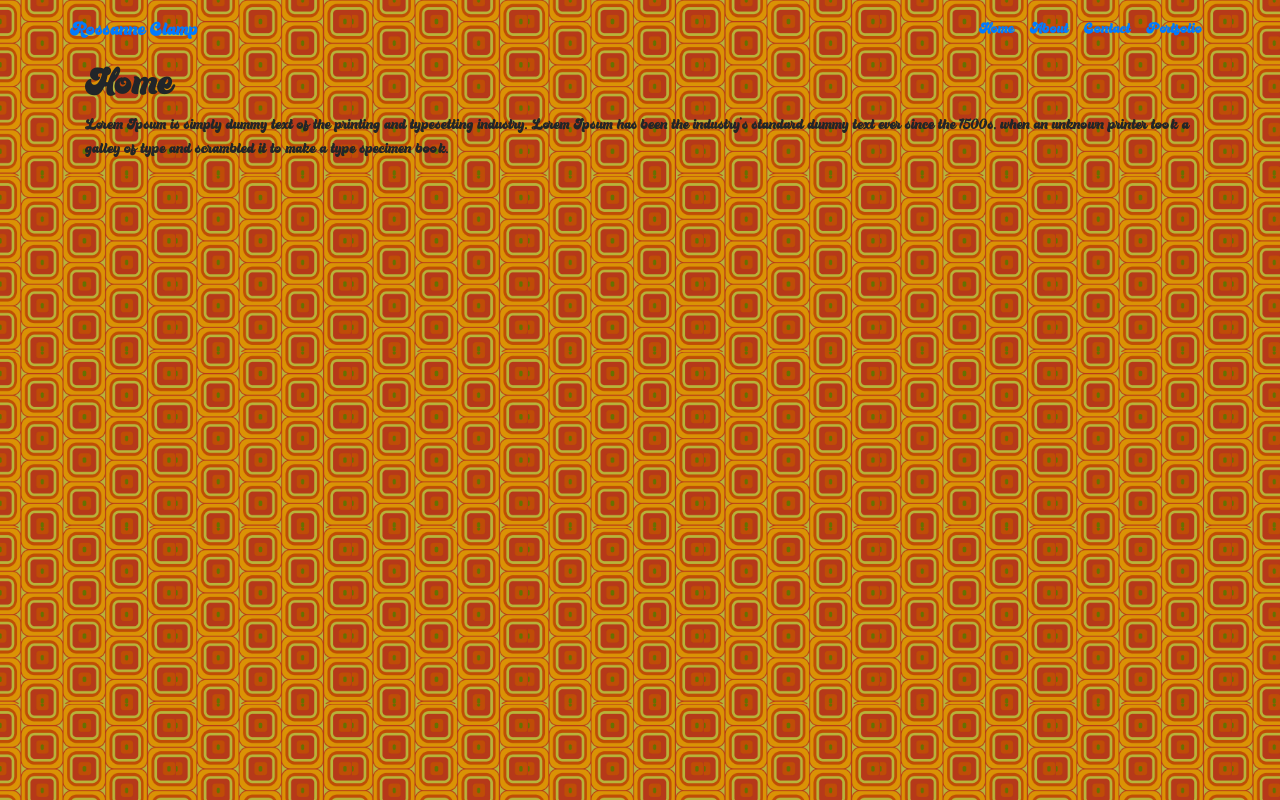
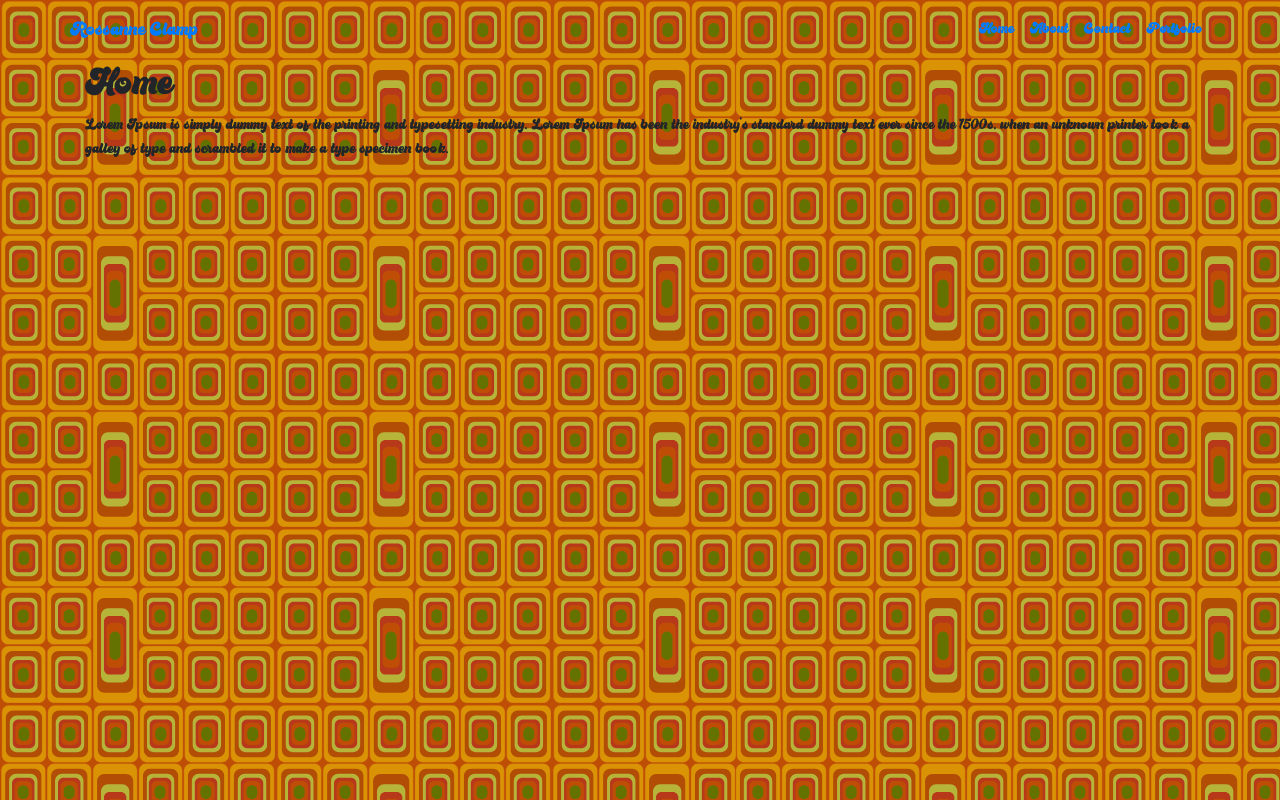
Before and after one commit to mandatoryrecess/profile_project, a React (Create React App) app in the folder react-multi-page-website/: page / in a window 1280 px wide. Built offline with nearby package versions, Linux system fonts and the light colour scheme.

Commit message:
new SVG tile background

```diff
--- a/react-multi-page-website/src/index.css
+++ b/react-multi-page-website/src/index.css
@@ -15,10 +15,10 @@
 body {
   margin: 0;
   font-family: 'bratsy';
-  background-color: #c3e5e5;
+  background-color: #be4d06;
   background-repeat: repeat;
 
-  background-image: url(./svg/tile.svg);
+  background-image: url(./svg/tile2.svg);
 
 }
 code {
```
Also changed, not shown: react-multi-page-website/src/svg/tile2.svg (added).
